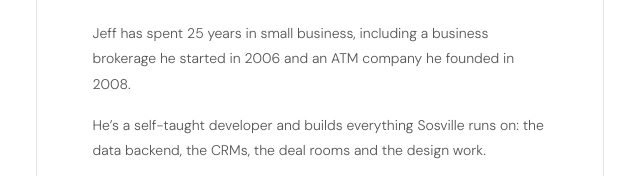
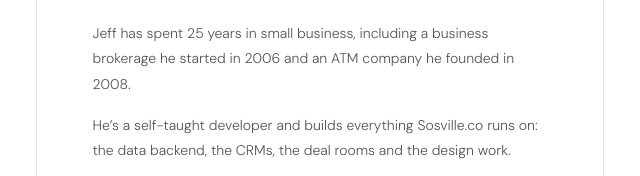
Before and after one commit to jeffsosville/sosville.com, a plain HTML site: page home.html in a window 1280 px wide. Shown: the part 2238-2414 px from the top of the page, 604-1244 px from the left. Drawn offline with nearby package versions, Linux system fonts and the light colour scheme; a web font is replaced by a local one.

Commit message:
About: Sosville.co
Co-Authored-By: Claude Opus 5.5 <noreply@anthropic.com>
Claude-Session: https://claude.ai/code/session_01RpgLpqyLX6BqQ1PKcdkkwQ

```diff
--- a/home.html
+++ b/home.html
@@ -371,7 +371,7 @@ footer{padding:28px 72px;display:flex;justify-content:space-between;align-items:
       <div class="person-role">Founder &middot; Data &amp; Technology</div>
       <div class="person-name">Jeff Sosville</div>
       <p>Jeff has spent 25 years in small business, including a business brokerage he started in 2006 and an ATM company he founded in 2008.</p>
-      <p>He&rsquo;s a self-taught developer and builds everything Sosville runs on: the data backend, the CRMs, the deal rooms and the design work.</p>
+      <p>He&rsquo;s a self-taught developer and builds everything Sosville.co runs on: the data backend, the CRMs, the deal rooms and the design work.</p>
       <p>DealLedger is open source, and its data is free for anyone to use. Jeff is teaming up with universities, starting with Syracuse University, so students and researchers can work with the data.</p>
       <p>He writes about the things he loves at <a href="https://jeffsosville.com">jeffsosville.com</a>.</p>
       <div class="person-h">Stack</div>
```
